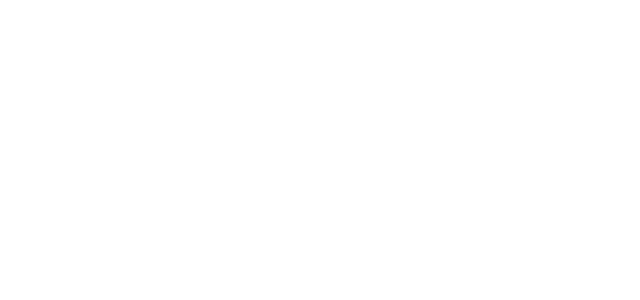
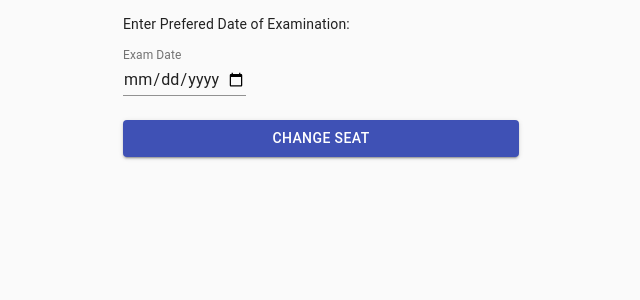
Before and after one commit to prithamimmanuel/examregistrationapp, a React (Create React App) app in the folder new_project/frontend/: page /examoptions/1/reschedule/1 in a window 1280 px wide. Shown: the top 300 px of the page, without its empty margins (319-959 px from the left). Built offline with nearby package versions, Linux system fonts and the light colour scheme.

Commit message:
Co-authored-by: SaiCharanB <SaiCharanB@users.noreply.github.com>

```diff
--- a/new_project/frontend/src/App.js
+++ b/new_project/frontend/src/App.js
@@ -16,6 +16,7 @@
 import Hallticket from "./Student/hallticket";
 import ViewAllExams from "./Admin/view_all_exams";
 import ModifySeating from "./Admin/modifyseating";
+import Rescheduleexam from "./Student/reschedule.js"
 //import { viewpayment } from "../../backend/testController";
 
 
@@ -61,6 +62,14 @@
             exact
             render={(props) => {
               return <ViewSeating />;
+            }}
+          />
+
+          <Route
+            path="/examoptions/:s_id/reschedule/:exam_id"
+            exact
+            render={(props) => {
+              return <Rescheduleexam {...props}/>;
             }}
           />
           <Route
--- a/new_project/frontend/src/Student/examoptions.js
+++ b/new_project/frontend/src/Student/examoptions.js
@@ -46,6 +46,10 @@
     window.location.href = "./hallticket/" + exam_id;
   };
 
+  const handle_schedule = (e) => {
+    window.location.href = "./reschedule/" + exam_id;
+  };
+
     const handle_pay = (e) => {
     e.preventDefault();
     axios
@@ -83,7 +87,7 @@
             variant="contained"
             color="primary"
             className={classes.submit}
-            // onClick={handle_submit}
+            onClick={handle_schedule}
           >
             Reschedule Exam
           </Button>
--- a/new_project/frontend/src/Student/reschedule.js
+++ b/new_project/frontend/src/Student/reschedule.js
@@ -65,24 +65,38 @@
 
 
 
-export default function ModifySeating(){
+export default function Rescheduleexam(props){
 
     const classes = useStyles();
 
-    const [exam_id,setExamID] = useState("");
-    const [seat_no,setSeatno] = useState("");
+
+
+
+    let exam_id=props.match.params.exam_id;
+
+
+
+
+
+    console.log("props=", exam_id);
+
+
+    //const [exam_id, setExamID] = useState("");
+    const [seat_no, setSeatno] = useState("");
+    const [DOE,setDOE] = useState("");
+
 
     const handle_submit = (e) =>{
         e.preventDefault();
         axios
-            .post("http://localhost:5000/modifyseating", {
+            .post("http://localhost:5000/rescheduleexam", {
                 exam_id: exam_id,
-                new_seat: seat_no
+                new_date:DOE
             })
             .then((res) => {
                 if (res.data.error === "no user") {
                     // window.location.href("url/studenthome/:s_email")
-                    window.location.href = "../../";
+                    //window.location.href = "../../";
                     console.log("response", res);
                 } else {
                     console.log("response", res);
@@ -100,17 +114,19 @@
         <div>
         <form className={classes.form} noValidate>
 
-        <p>Enter the Exam ID :</p>
+        <p> Enter Prefered Date of Examination:</p>
             <TextField
-                type="number"
-                name="exam_id"
-                onChange={(e) => setExamID(e.target.value)}
-            />
-        <p>Enter the New Seat Number :</p>
-            <TextField
-                type="number"
-                name="seat_no"
-                onChange={(e) => setSeatno(e.target.value)}
+                id="DOE"
+                InputProps={{ inputProps: { min: "2021-05-01", max: "2025-05-04" } }}
+                label="Exam Date"
+                type="date"
+                defaultValue=""
+                className={classes.textField}
+                onChange={(e) => setDOE(e.target.value)}
+                InputLabelProps={{
+                    shrink: true,
+                }}
+
             />
 
         <Button
```
